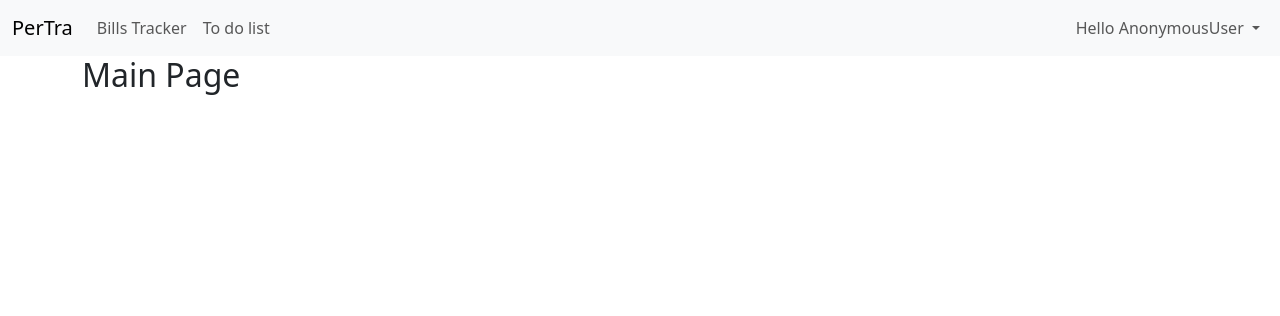
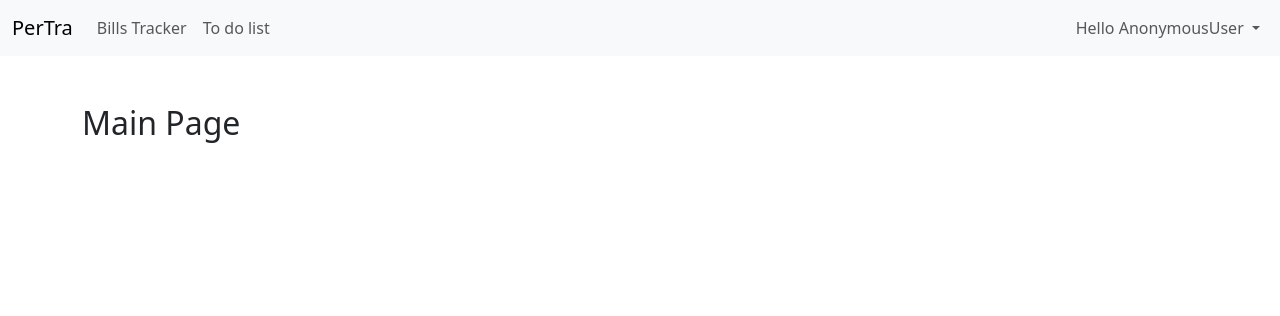
Before and after one commit to clydecarugda/bills-tracker, a Django app: page / in a window 1280 px wide. Shown: the top 316 px of the page. Run offline with Django 5.2, Linux system fonts and the light colour scheme.

Commit message:
Added spacing for top and bottom of page

```diff
--- a/billstracker/templates/main.html
+++ b/billstracker/templates/main.html
@@ -76,7 +76,7 @@
       </div>
     </nav>
 
-    <div class="container">
+    <div class="container mt-5 mb-5">
 
       {% block content %}
 
```
